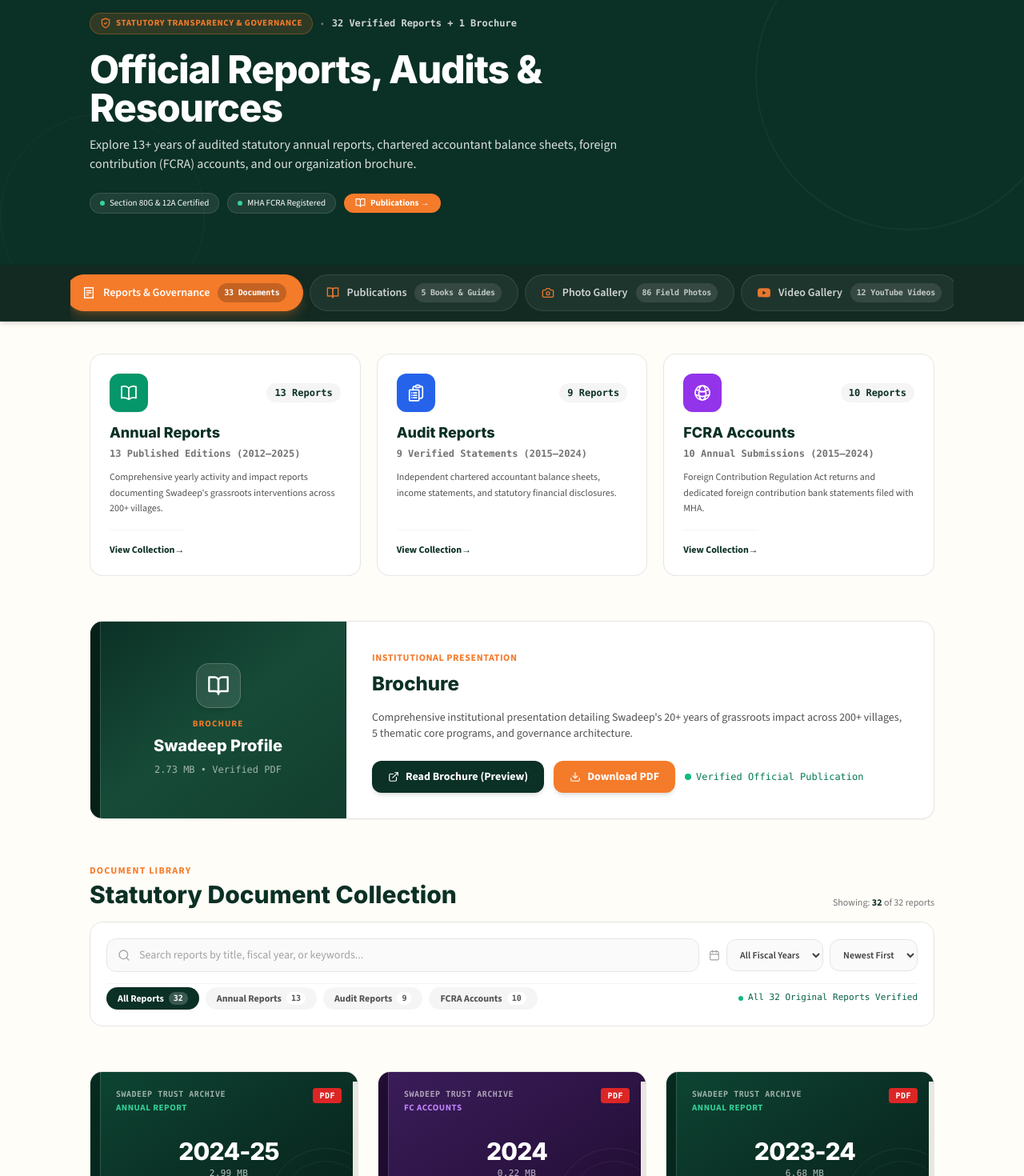
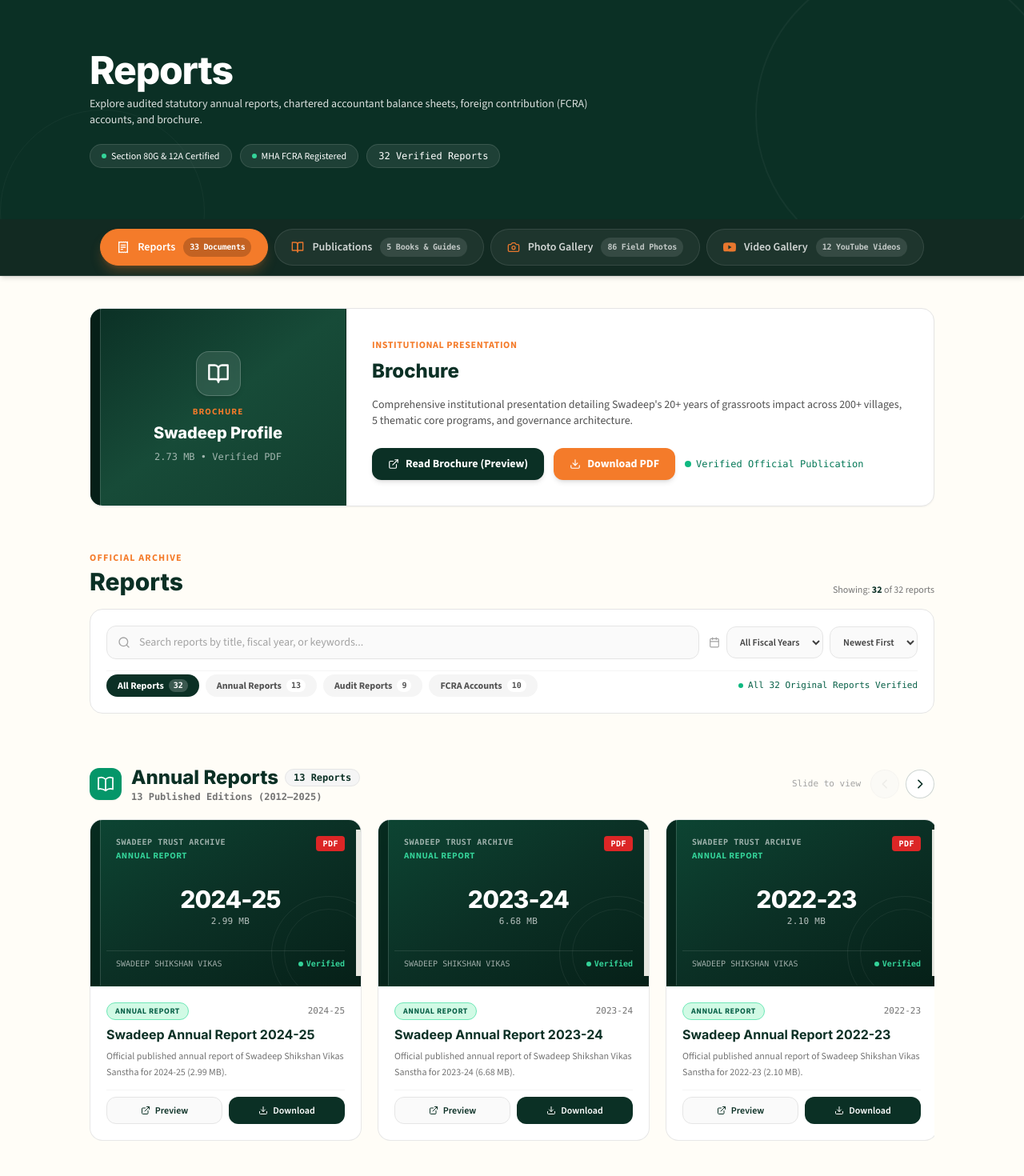
Before and after one commit to techprograming/swadeep, a Next.js app: page /resources in a window 1280 px wide. Shown: the part 160-1630 px from the top of the page at 80% size. Built offline with nearby package versions, Linux system fonts and the light colour scheme.

Commit message:
Organize reports into 3 slider rows, standardize naming to Reports, and clean trustee card descriptions

```diff
--- a/src/app/not-found.tsx
+++ b/src/app/not-found.tsx
@@ -42,10 +42,10 @@ export default function NotFound() {
             Our Work &amp; Programs
           </Link>
           <Link
-            href="/resources#reports"
+            href="/resources"
             className="p-3.5 rounded-xl bg-cream-dark/60 hover:bg-forest hover:text-white border border-forest/10 transition-colors text-sm font-semibold text-forest-dark block"
           >
-            Official Reports
+            Reports
           </Link>
           <Link
             href="/gallery"
--- a/src/app/publications/page.tsx
+++ b/src/app/publications/page.tsx
@@ -604,7 +604,7 @@ export default function PublicationsPage() {
                 {isGujarati ? "સત્તાવાર શાસન અને પારદર્શિતા" : "Official Governance & Transparency"}
               </span>
               <h3 id="governance-cta-heading" className="font-heading text-xl sm:text-2xl font-bold text-white">
-                {isGujarati ? "વાર્ષિક અહેવાલો, ઓડિટ અને એફસીઆરએ" : "Looking for Statutory Reports & Audits?"}
+                {isGujarati ? "વાર્ષિક અહેવાલો અને ઓડિટ" : "Looking for Reports?"}
               </h3>
               <p className="text-xs sm:text-sm text-white/80 leading-relaxed font-body">
                 {isGujarati
--- a/src/app/resources/page.tsx
+++ b/src/app/resources/page.tsx
@@ -1,6 +1,6 @@
 "use client";
 
-import React, { useEffect, useMemo, useState, useCallback } from "react";
+import React, { useEffect, useMemo, useState, useCallback, useRef } from "react";
 import Link from "next/link";
 import { useLanguage } from "@/context/LanguageContext";
 import {
@@ -229,6 +229,138 @@ function EditorialDocumentCard({
   );
 }
 
+/* ─── Interactive Report Row Slider ─── */
+function ReportRowSlider({
+  categoryKey,
+  config,
+  documents,
+  onPreview,
+  isGujarati,
+}: {
+  categoryKey: CategoryKey;
+  config: (typeof CATEGORY_CONFIG)[CategoryKey];
+  documents: PreviewDocument[];
+  onPreview: (doc: PreviewDocument) => void;
+  isGujarati: boolean;
+}) {
+  const scrollRef = useRef<HTMLDivElement>(null);
+  const [canScrollLeft, setCanScrollLeft] = useState(false);
+  const [canScrollRight, setCanScrollRight] = useState(true);
+
+  const checkScroll = useCallback(() => {
+    if (scrollRef.current) {
+      const { scrollLeft, scrollWidth, clientWidth } = scrollRef.current;
+      setCanScrollLeft(scrollLeft > 10);
+      setCanScrollRight(scrollLeft < scrollWidth - clientWidth - 10);
+    }
+  }, []);
+
+  useEffect(() => {
+    checkScroll();
+    const el = scrollRef.current;
+    if (!el) return;
+    el.addEventListener("scroll", checkScroll, { passive: true });
+    window.addEventListener("resize", checkScroll);
+    return () => {
+      el.removeEventListener("scroll", checkScroll);
+      window.removeEventListener("resize", checkScroll);
+    };
+  }, [checkScroll, documents]);
+
+  const slideLeft = () => {
+    scrollRef.current?.scrollBy({ left: -340, behavior: "smooth" });
+  };
+
+  const slideRight = () => {
+    scrollRef.current?.scrollBy({ left: 340, behavior: "smooth" });
+  };
+
+  if (documents.length === 0) return null;
+
+  return (
+    <section className="space-y-4 py-2" aria-label={config.labelEn}>
+      {/* Row Header with Category Title, Count & Slide Controls */}
+      <div className="flex flex-col sm:flex-row sm:items-center justify-between gap-3">
+        <div className="flex items-center gap-3">
+          <div className={`w-10 h-10 rounded-xl ${config.iconBg} text-white flex items-center justify-center shadow-sm shrink-0`}>
+            {config.icon}
+          </div>
+          <div>
+            <div className="flex items-center gap-2">
+              <h3 className="font-heading font-extrabold text-xl sm:text-2xl text-[#0B3025]">
+                {isGujarati ? config.labelGu : config.labelEn}
+              </h3>
+              <span className="font-mono text-xs font-bold px-2.5 py-0.5 rounded-full bg-neutral-100 text-[#0B3025] border border-neutral-200">
+                {documents.length} {isGujarati ? "અહેવાલો" : "Reports"}
+              </span>
+            </div>
+            <p className="font-mono text-xs text-neutral-500 font-semibold hidden sm:block">
+              {isGujarati ? config.subtitleGu : config.subtitleEn}
+            </p>
+          </div>
+        </div>
+
+        {/* Slide Controls (Prev / Next Buttons) */}
+        <div className="flex items-center gap-2 shrink-0 self-end sm:self-auto">
+          <span className="text-[11px] font-mono text-neutral-400 mr-1 hidden md:inline">
+            Slide to view
+          </span>
+          <button
+            type="button"
+            onClick={slideLeft}
+            disabled={!canScrollLeft}
+            className={`w-9 h-9 rounded-full border flex items-center justify-center transition-all duration-200 ${
+              canScrollLeft
+                ? "bg-white border-[#0B3025]/20 text-[#0B3025] hover:bg-[#0B3025] hover:text-white shadow-xs cursor-pointer"
+                : "bg-neutral-100 border-neutral-200 text-neutral-300 cursor-not-allowed opacity-40"
+            }`}
+            aria-label={`Slide left ${config.labelEn}`}
+          >
+            <svg className="w-4 h-4" fill="none" viewBox="0 0 24 24" stroke="currentColor" strokeWidth={2.5}>
+              <path strokeLinecap="round" strokeLinejoin="round" d="M15 19l-7-7 7-7" />
+            </svg>
+          </button>
+          <button
+            type="button"
+            onClick={slideRight}
+            disabled={!canScrollRight}
+            className={`w-9 h-9 rounded-full border flex items-center justify-center transition-all duration-200 ${
+              canScrollRight
+                ? "bg-white border-[#0B3025]/20 text-[#0B3025] hover:bg-[#0B3025] hover:text-white shadow-xs cursor-pointer"
+                : "bg-neutral-100 border-neutral-200 text-neutral-300 cursor-not-allowed opacity-40"
+            }`}
+            aria-label={`Slide right ${config.labelEn}`}
+          >
+            <svg className="w-4 h-4" fill="none" viewBox="0 0 24 24" stroke="currentColor" strokeWidth={2.5}>
+              <path strokeLinecap="round" strokeLinejoin="round" d="M9 5l7 7-7 7" />
+            </svg>
+          </button>
+        </div>
+      </div>
+
+      {/* Horizontal Scroll / Slide Track with Slide Bar */}
+      <div
+        ref={scrollRef}
+        className="flex gap-5 overflow-x-auto scroll-smooth pb-4 pt-1 -mx-4 px-4 sm:mx-0 sm:px-0 snap-x snap-mandatory"
+        style={{
+          scrollbarWidth: "thin",
+          scrollbarColor: "#CBD5E1 #F1F5F9",
+        }}
+      >
+        {documents.map((doc) => (
+          <div key={doc.id} className="w-[280px] sm:w-[320px] md:w-[340px] shrink-0 snap-start">
+            <EditorialDocumentCard
+              document={doc}
+              onPreview={onPreview}
+              isGujarati={isGujarati}
+            />
+          </div>
+        ))}
+      </div>
+    </section>
+  );
+}
+
 /* ─── Main Resources Page Component ─── */
 export default function ResourcesPage() {
   const { isGujarati } = useLanguage();
@@ -333,6 +465,20 @@ export default function ResourcesPage() {
     });
   }, [reports, activeCategory, selectedYear, searchQuery, sortOrder]);
 
+  // Segment filtered resources into the 3 main rows
+  const annualReports = useMemo(
+    () => filteredResources.filter((d) => d.category === "Annual Report"),
+    [filteredResources]
+  );
+  const auditReports = useMemo(
+    () => filteredResources.filter((d) => d.category === "Audit Report"),
+    [filteredResources]
+  );
+  const fcraReports = useMemo(
+    () => filteredResources.filter((d) => d.category === "FC Accounts"),
+    [filteredResources]
+  );
+
   const hasActiveFilters =
     activeCategory !== "All" || selectedYear !== "All" || searchQuery.trim().length > 0;
 
@@ -368,7 +514,7 @@ export default function ResourcesPage() {
   }, [previewDoc, filteredResources]);
 
   return (
-    <main id="main-content" className="pt-24 sm:pt-28 pb-20 bg-cream min-h-screen">
+    <main id="main-content" className="pt-32 sm:pt-36 lg:pt-40 pb-20 bg-cream min-h-screen">
       {/* ════════════════════════════════════
           1. COMPACT EDITORIAL HEADER
       ════════════════════════════════════ */}
@@ -379,48 +525,31 @@ export default function ResourcesPage() {
           <div className="absolute top-1/2 left-0 w-64 h-64 rounded-full border border-white" />
         </div>
 
-        <div className="relative z-10 container-wide section-padding max-w-6xl mx-auto space-y-5">
-          {/* Badge row */}
-          <div className="flex flex-wrap items-center gap-2.5">
-            <span className="inline-flex items-center gap-1.5 px-3 py-1 rounded-full text-[11px] font-bold uppercase tracking-wider bg-[#F47B2A]/15 border border-[#F47B2A]/30 text-[#F47B2A]">
-              <ShieldCheckIcon className="w-3.5 h-3.5" />
-              <span>{isGujarati ? "વૈધાનિક પારદર્શિતા અને શાસન" : "STATUTORY TRANSPARENCY & GOVERNANCE"}</span>
-            </span>
-            <span className="text-white/40 text-xs">•</span>
-            <span className="text-white/80 text-xs font-semibold font-mono">
-              32 {isGujarati ? "પ્રમાણિત અહેવાલો + ૧ બ્રોશર" : "Verified Reports + 1 Brochure"}
-            </span>
-          </div>
-
-          {/* Heading & description */}
-          <div className="max-w-3xl space-y-2.5">
+        <div className="relative z-10 container-wide section-padding max-w-6xl mx-auto space-y-4">
+          <div className="max-w-3xl space-y-2">
             <h1 className="font-heading text-3xl sm:text-4xl md:text-5xl font-extrabold tracking-tight leading-tight text-white">
-              {isGujarati ? "સત્તાવાર અહેવાલો, ઓડિટ અને સંસાધનો" : "Official Reports, Audits & Resources"}
+              Reports
             </h1>
-            <p className="font-body text-sm sm:text-base text-white/85 leading-relaxed max-w-2xl">
+            <p className="font-body text-xs sm:text-sm text-white/85 leading-relaxed max-w-2xl">
               {isGujarati
                 ? "સ્વદીપના છેલ્લા ૧૩ વર્ષના પ્રમાણિત વાર્ષિક અહેવાલો (૨૦૧૨-૨૫), સનદી હિસાબી ઓડિટ રિપોર્ટ્સ, એફસીઆરએ વિદેશી અનુદાન ખાતાઓ અને સંસ્થાકીય પરિચય બ્રોશર."
-                : "Explore 13+ years of audited statutory annual reports, chartered accountant balance sheets, foreign contribution (FCRA) accounts, and our organization brochure."}
+                : "Explore audited statutory annual reports, chartered accountant balance sheets, foreign contribution (FCRA) accounts, and brochure."}
             </p>
           </div>
 
           {/* Statutory Credentials */}
-          <div className="flex flex-wrap items-center gap-2.5 pt-1">
-            <div className="inline-flex items-center gap-1.5 px-3 py-1 rounded-full bg-white/[0.08] border border-white/[0.12] text-[11px] text-white">
+          <div className="flex flex-wrap items-center gap-2.5 pt-1 text-xs">
+            <div className="inline-flex items-center gap-1.5 px-3.5 py-1.5 rounded-full bg-white/[0.08] border border-white/[0.12] text-white">
               <span className="w-1.5 h-1.5 rounded-full bg-emerald-400 shrink-0" />
-              <span>{isGujarati ? "કલમ ૮૦G અને ૧૨A કર મુક્તિ પ્રમાણિત" : "Section 80G & 12A Certified"}</span>
+              <span>Section 80G & 12A Certified</span>
             </div>
-            <div className="inline-flex items-center gap-1.5 px-3 py-1 rounded-full bg-white/[0.08] border border-white/[0.12] text-[11px] text-white">
+            <div className="inline-flex items-center gap-1.5 px-3.5 py-1.5 rounded-full bg-white/[0.08] border border-white/[0.12] text-white">
               <span className="w-1.5 h-1.5 rounded-full bg-emerald-400 shrink-0" />
-              <span>{isGujarati ? "FCRA માન્ય (ગૃહ મંત્રાલય MHA)" : "MHA FCRA Registered"}</span>
+              <span>MHA FCRA Registered</span>
             </div>
-            <Link
-              href="/publications"
-              className="inline-flex items-center gap-1.5 px-3.5 py-1 rounded-full bg-[#F47B2A] hover:bg-[#E06A1B] text-white text-[11px] font-bold transition-all shadow-sm"
-            >
-              <BookOpenIcon size={13} />
-              <span>{isGujarati ? "પ્રકાશનો →" : "Publications →"}</span>
-            </Link>
+            <div className="inline-flex items-center gap-1.5 px-3.5 py-1.5 rounded-full bg-white/[0.08] border border-white/[0.12] text-white font-mono">
+              <span>32 Verified Reports</span>
+            </div>
           </div>
         </div>
       </section>
@@ -432,62 +561,6 @@ export default function ResourcesPage() {
           MAIN CONTENT AREA
       ════════════════════════════════════ */}
       <div className="container-wide section-padding max-w-6xl mx-auto space-y-10 sm:space-y-14 mt-8 sm:mt-10">
-
-        {/* ════════════════════════════════════
-            2. THREE PROMINENT CATEGORY NAVIGATION CARDS
-        ════════════════════════════════════ */}
-        <section aria-label="Document Category Navigation">
-          <div className="grid grid-cols-1 md:grid-cols-3 gap-5">
-            {(Object.entries(CATEGORY_CONFIG) as [CategoryKey, typeof CATEGORY_CONFIG[CategoryKey]][]).map(
-              ([key, cfg]) => {
-                const count = categoryCounts[key] || 0;
-                const isActive = activeCategory === key;
-
-                return (
-                  <button
-                    key={key}
-                    type="button"
-                    onClick={() => handleCategorySelect(key)}
-                    className={`group text-left p-6 rounded-2xl border transition-all duration-300 relative flex flex-col justify-between ${
-                      isActive
-                        ? "bg-white border-[#0B3025] shadow-lg ring-2 ring-[#0B3025]/20 -translate-y-0.5"
-                        : "bg-white border-neutral-200/90 shadow-xs hover:shadow-md hover:border-neutral-300 hover:-translate-y-0.5"
-                    }`}
-                  >
-                    <div className="space-y-3">
-                      <div className="flex items-center justify-between">
-                        <div className={`w-12 h-12 rounded-xl ${cfg.iconBg} text-white flex items-center justify-center shadow-sm`}>
-                          {cfg.icon}
-                        </div>
-                        <span className="font-mono text-xs font-bold px-2.5 py-1 rounded-full bg-neutral-100 text-[#0B3025]">
-                          {count} {isGujarati ? "દસ્તાવેજો" : "Reports"}
-                        </span>
-                      </div>
-
-                      <div className="space-y-1">
-                        <h3 className="font-heading font-extrabold text-lg text-[#0B3025] group-hover:text-[#F47B2A] transition-colors">
-                          {isGujarati ? cfg.labelGu : cfg.labelEn}
-                        </h3>
-                        <p className="font-mono text-xs text-neutral-500 font-semibold">
-                          {isGujarati ? cfg.subtitleGu : cfg.subtitleEn}
-                        </p>
-                      </div>
-
-                      <p className="font-body text-xs text-neutral-600 leading-relaxed line-clamp-3">
-                        {isGujarati ? cfg.descGu : cfg.descEn}
-                      </p>
-                    </div>
-
-                    <div className="pt-4 mt-4 border-t border-neutral-100 flex items-center justify-between text-xs font-bold text-[#0B3025] group-hover:text-[#F47B2A]">
-                      <span>{isGujarati ? "આ કેટેગરીના અહેવાલો જુઓ" : "View Collection"}</span>
-                      <span>→</span>
-                    </div>
-                  </button>
-                );
-              }
-            )}
-          </div>
-        </section>
 
         {/* ════════════════════════════════════
             3. FEATURED ORGANIZATION BROCHURE CARD
@@ -565,14 +638,14 @@ export default function ResourcesPage() {
         {/* ════════════════════════════════════
             4. SEARCH & FILTER TOOLBAR
         ════════════════════════════════════ */}
-        <section id="document-library-section" className="scroll-mt-28 space-y-4" aria-label="Document Repository">
+        <section id="document-library-section" className="scroll-mt-28 space-y-4" aria-label="Reports Archive">
           <div className="flex flex-col sm:flex-row sm:items-end sm:justify-between gap-3">
             <div>
               <span className="text-[#F47B2A] font-bold text-xs uppercase tracking-widest block mb-1">
-                {isGujarati ? "દસ્તાવેજ ભંડાર" : "Document Library"}
+                {isGujarati ? "સત્તાવાર સંગ્રહ" : "Official Archive"}
               </span>
               <h2 className="font-heading text-2xl sm:text-3xl font-extrabold text-[#0B3025]">
-                {isGujarati ? "વૈધાનિક અહેવાલોનો સંગ્રહ" : "Statutory Document Collection"}
+                Reports
               </h2>
             </div>
             <div className="text-xs text-neutral-500 font-medium">
@@ -719,21 +792,40 @@ export default function ResourcesPage() {
         </section>
 
         {/* ════════════════════════════════════
-            5. DOCUMENT LIBRARY CARDS GRID
+            5. MAIN 3 ROWS: ANNUAL REPORT, AUDIT REPORT, FCRA ACCOUNTS (WITH SLIDE BARS)
         ════════════════════════════════════ */}
-        <section aria-label="Official Document Library">
-          {filteredResources.length > 0 ? (
-            <div className="grid grid-cols-1 sm:grid-cols-2 lg:grid-cols-3 gap-5 sm:gap-6">
-              {filteredResources.map((doc) => (
-                <EditorialDocumentCard
-                  key={doc.id}
-                  document={doc}
-                  onPreview={(d) => setPreviewDoc(d)}
-                  isGujarati={isGujarati}
-                />
-              ))}
-            </div>
-          ) : (
+        <section aria-label="Official Reports by Category" className="space-y-10 sm:space-y-12">
+          {(activeCategory === "All" || activeCategory === "Annual Report") && annualReports.length > 0 && (
+            <ReportRowSlider
+              categoryKey="Annual Report"
+              config={CATEGORY_CONFIG["Annual Report"]}
+              documents={annualReports}
+              onPreview={(d) => setPreviewDoc(d)}
+              isGujarati={isGujarati}
+            />
+          )}
+
+          {(activeCategory === "All" || activeCategory === "Audit Report") && auditReports.length > 0 && (
+            <ReportRowSlider
+              categoryKey="Audit Report"
+              config={CATEGORY_CONFIG["Audit Report"]}
+              documents={auditReports}
+              onPreview={(d) => setPreviewDoc(d)}
+              isGujarati={isGujarati}
+            />
+          )}
+
+          {(activeCategory === "All" || activeCategory === "FC Accounts") && fcraReports.length > 0 && (
+            <ReportRowSlider
+              categoryKey="FC Accounts"
+              config={CATEGORY_CONFIG["FC Accounts"]}
+              documents={fcraReports}
+              onPreview={(d) => setPreviewDoc(d)}
+              isGujarati={isGujarati}
+            />
+          )}
+
+          {filteredResources.length === 0 && (
             <div className="p-12 sm:p-16 rounded-2xl bg-white border border-dashed border-neutral-300 text-center space-y-4">
               <div className="w-12 h-12 rounded-2xl bg-amber-100 text-amber-800 flex items-center justify-center mx-auto">
                 <SearchIcon size={24} />
@@ -751,7 +843,7 @@ export default function ResourcesPage() {
               <button
                 type="button"
                 onClick={handleResetFilters}
-                className="px-5 py-2.5 rounded-xl bg-[#0B3025] hover:bg-[#174B38] text-white text-xs font-bold transition-all shadow-xs"
+                className="px-5 py-2.5 rounded-xl bg-[#0B3025] hover:bg-[#174B38] text-white text-xs font-bold transition-all shadow-xs cursor-pointer"
               >
                 {isGujarati ? "તમામ દસ્તાવેજો બતાવો" : "Reset & Show All Documents"}
               </button>
--- a/src/components/layout/Footer.tsx
+++ b/src/components/layout/Footer.tsx
@@ -200,7 +200,7 @@ export default function Footer() {
             </Link>
             <span className="text-cream/40">•</span>
             <Link href="/resources" className="hover:text-[#F47B2A] transition-colors">
-              Official Reports
+              Reports
             </Link>
             <span className="text-cream/40">•</span>
             <Link href="/publications" className="hover:text-[#F47B2A] transition-colors">
--- a/src/components/ui/MediaSubNav.tsx
+++ b/src/components/ui/MediaSubNav.tsx
@@ -31,8 +31,8 @@ const NAV_ITEMS: NavItem[] = [
   {
     id: "resources",
     href: "/resources",
-    labelEn: "Reports & Governance",
-    labelGu: "અહેવાલો અને સંસાધનો",
+    labelEn: "Reports",
+    labelGu: "અહેવાલો",
     badgeEn: "33 Documents",
     badgeGu: "૩૩ દસ્તાવેજો",
     icon: ReceiptTextIcon,
--- a/src/lib/constants.ts
+++ b/src/lib/constants.ts
@@ -177,7 +177,7 @@ export const NAV_LINKS: readonly NavLinkItem[] = [
     dropdown: [
       { label: "Gallery", labelGu: "ફોટો ગેલેરી", href: "/gallery", description: "All field photographs & project glimpses", descriptionGu: "ક્ષેત્રીય તસવીરો અને કાર્યક્રમો" },
       { label: "Videos", labelGu: "વીડિયો સંગ્રહ", href: "/videos", description: "Official channel video documentation", descriptionGu: "સત્તાવાર યુટ્યુબ ચેનલના પ્રેરક વીડિયો" },
-      { label: "Reports & Governance", labelGu: "અહેવાલો અને હિસાબ", href: "/resources", description: "Annual, Audit & FCRA Reports", descriptionGu: "વાર્ષિક, ઓડિટ અને એફસીઆરએ અહેવાલો" },
+      { label: "Reports", labelGu: "અહેવાલો", href: "/resources", description: "Annual, Audit & FCRA Reports", descriptionGu: "વાર્ષિક, ઓડિટ અને એફસીઆરએ અહેવાલો" },
       { label: "Publications", labelGu: "પ્રકાશનો", href: "/publications", description: "Learning manuals, storybooks & guidelines", descriptionGu: "શૈક્ષણિક પુસ્તિકાઓ અને સાહિત્ય" },
       { label: "Brochure", labelGu: "બ્રોશર (PDF)", href: "/brochure/swadeep-brochure.pdf", description: "Official Organization Overview Brochure", descriptionGu: "સંસ્થા પરિચય પુસ્તિકા (PDF)" },
     ],
```
Also changed, not shown: src/components/sections/OurTrustees.tsx (+0 -22 lines).
